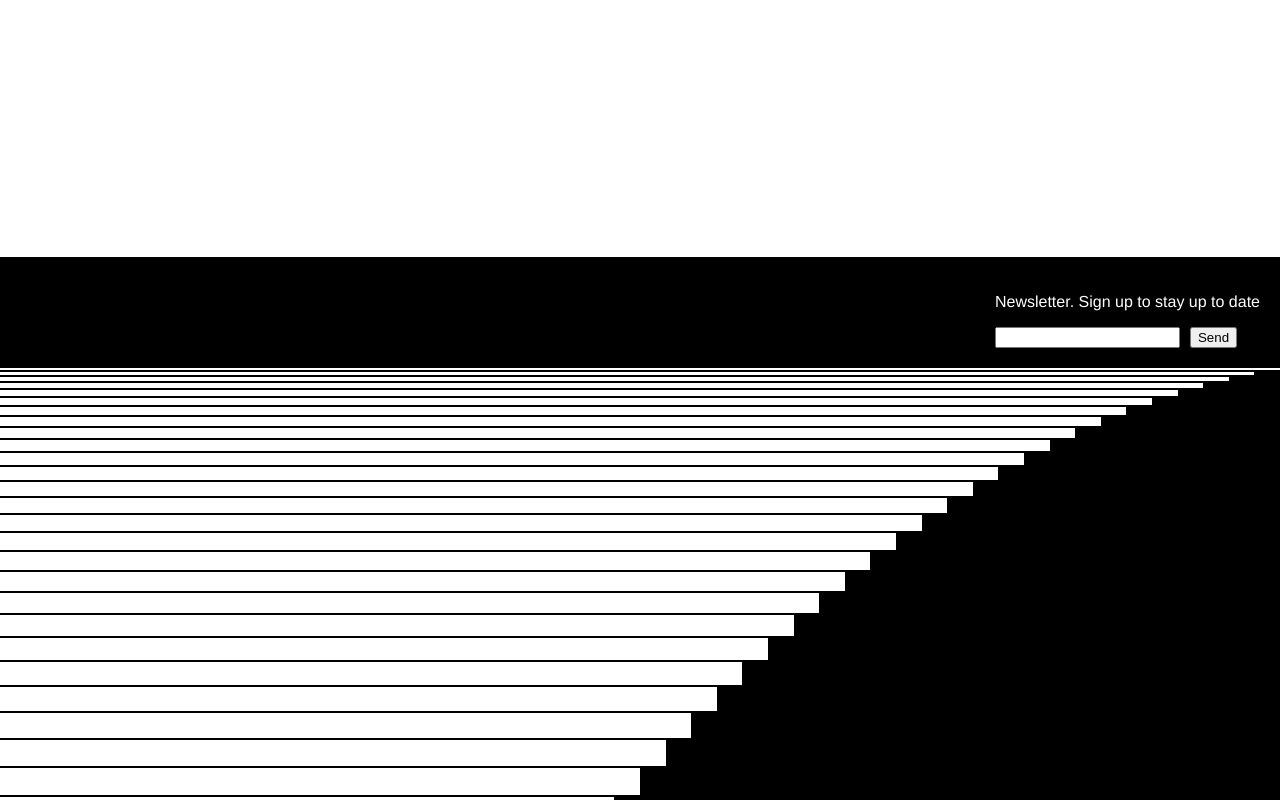
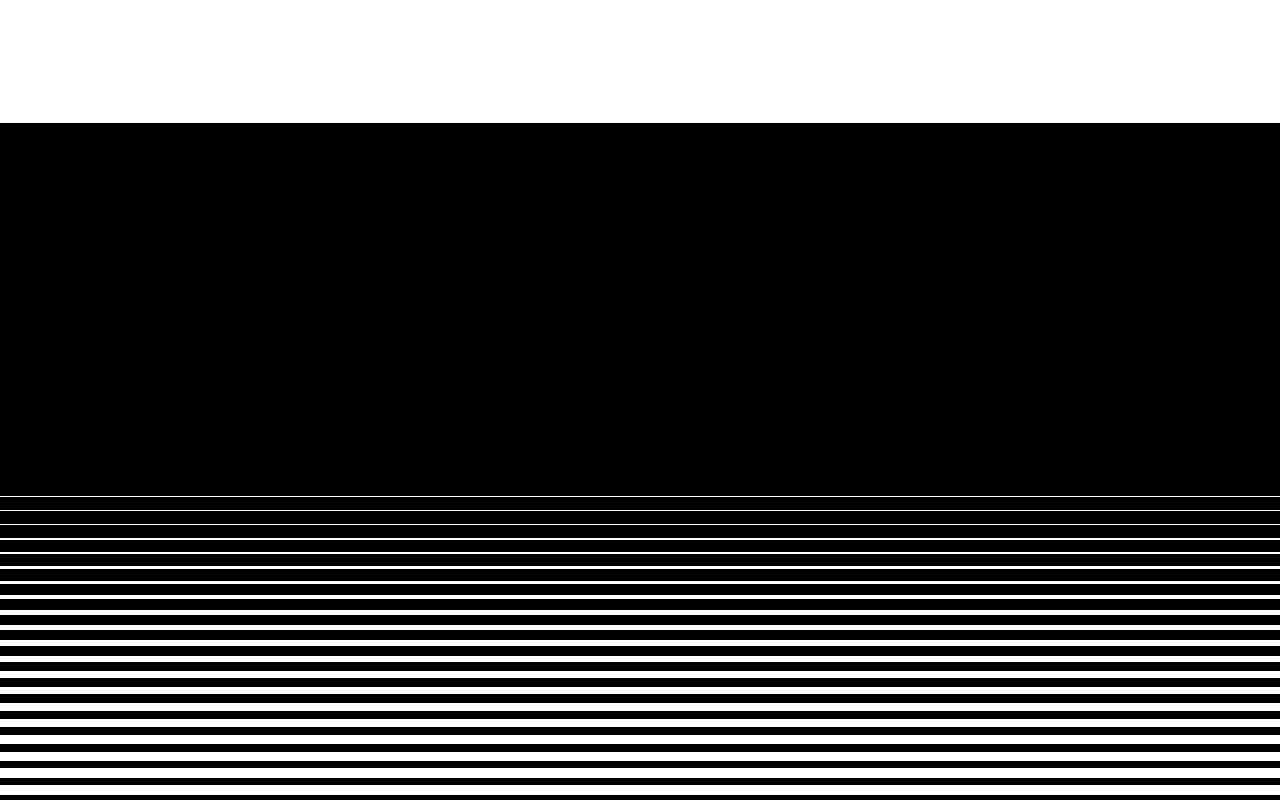
Before and after one commit to Zentinel-Consulting/zentinel-consulting, a SvelteKit app: page / in a window 1280 px wide. Shown: the part 5540-6340 px from the top of the page. Built offline with nearby package versions, Linux system fonts and the light colour scheme.

Commit message:
nice zebra design

```diff
--- a/src/components/Footer.svelte
+++ b/src/components/Footer.svelte
@@ -1,32 +1,17 @@
 <script>
-  // You can add any JavaScript you need here
+  // Define the number of lines
+  let lines = Array(40).fill(0);
 </script>
 
 <div class="main-container">
+  <div class="footer-content"></div>
   <div class="zebra-container">
-    <div class="footer-content">
-      <div class="content-left">
-        <!-- social network list -->
-        <!-- zentiel c 2024 -->
-      </div>
-      <div class="content-right">
-        <div class="newsletter">
-          <div class="newsletter-content">
-            <p>Newsletter. Sign up to stay up to date</p>
-            <div class="newsletter-inputs">
-              <input type="email" name="email">
-              <button>Send</button>
-            </div>
-          </div>
-        </div>
-      </div>
-    </div>
-    <div class="zebra-lines">
-      <!-- Generate the zebra lines using CSS -->
-      {#each Array(30) as _, i}
-        <div class="zebra-line" style="height: {2 + i}px; width: {100 - i * 2}%;"></div>
-      {/each}
-    </div>
+    {#each lines as _, index}
+      <div
+        class="zebra-line"
+        style="--margin: {(40 - index) * 0.04}%; --height: {index * 0.04}%;"
+      ></div>
+    {/each}
   </div>
 </div>
 
@@ -34,38 +19,27 @@
   .main-container {
     background-color: white;
     width: 100vw;
-    height: 100vh;
-    display: flex;
-    flex-direction: column;
-    justify-content: flex-end;
-  }
-  .zebra-container {
-    background-color: black;
-    position: relative;
-  }
-  .footer-content {
-    display: flex;
-    justify-content: space-between;
-    padding: 20px;
-    color: white;
-  }
-  .newsletter {
+    height: 150vh;
     display: flex;
     flex-direction: column;
   }
-  .newsletter-inputs {
+  .footer-content {
+    width: 100%;
+    height: 30%;
+    background-color: black;
+  }
+  .zebra-container {
     display: flex;
-  }
-  .newsletter-inputs input {
-    margin-right: 10px;
-  }
-  .zebra-lines {
-    position: relative;
-    overflow: hidden;
+    flex-direction: column;
+    align-items: center;
     width: 100%;
+    height: 70%;
+    background-color: white;
   }
   .zebra-line {
-    background-color: white;
-    margin-bottom: 2px;
+    background-color: black;
+    width: 100%;
+    height: var(--margin);
+    margin-top: var(--height);
   }
 </style>
```
